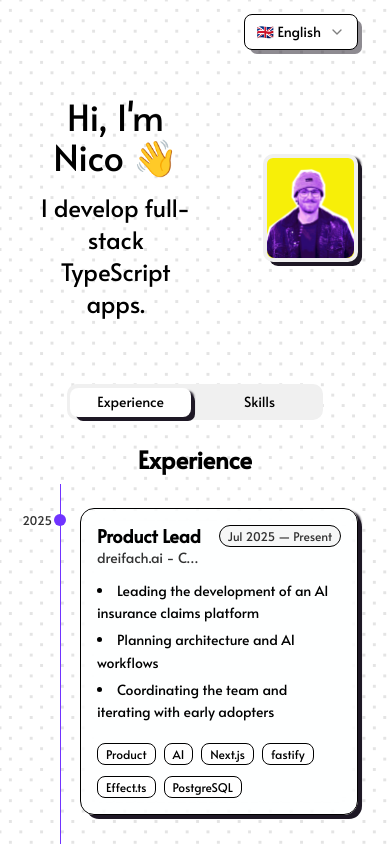
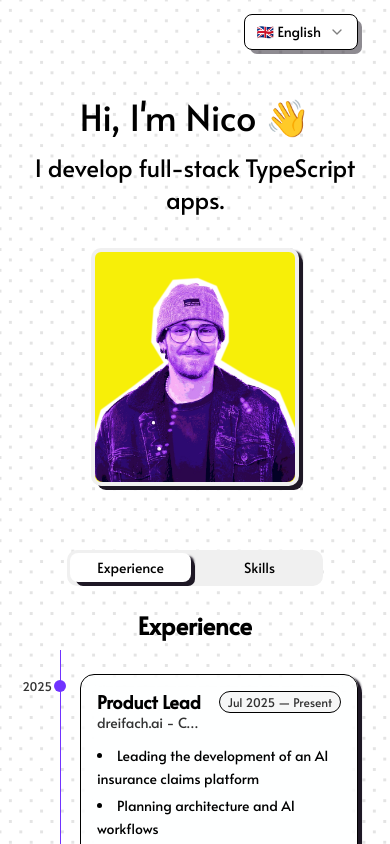
Before and after one commit to nitodeco/portfolio, a Next.js app: page /en in a window 390 px wide. Shown: the top 844 px of the page. Built offline with nearby package versions, Linux system fonts and the light colour scheme.

Commit message:
style: fix responsiveness in hero

```diff
--- a/src/components/pages/Portfolio/partials/Hero.tsx
+++ b/src/components/pages/Portfolio/partials/Hero.tsx
@@ -8,7 +8,7 @@
   const t = useTranslations('portfolio.hero');
 
   return (
-    <div className='flex flex-row justify-between items-center gap-16 mb-16'>
+    <div className='flex flex-col md:flex-row justify-between items-center gap-8 md:gap-16 mb-16'>
       <div className='flex flex-col gap-4 items-center justify-center'>
         <h1 className='text-4xl w-full text-center'>{t('title')}</h1>
         <h2 className='text-2xl w-full text-center'>{t('subheading')}</h2>
```
